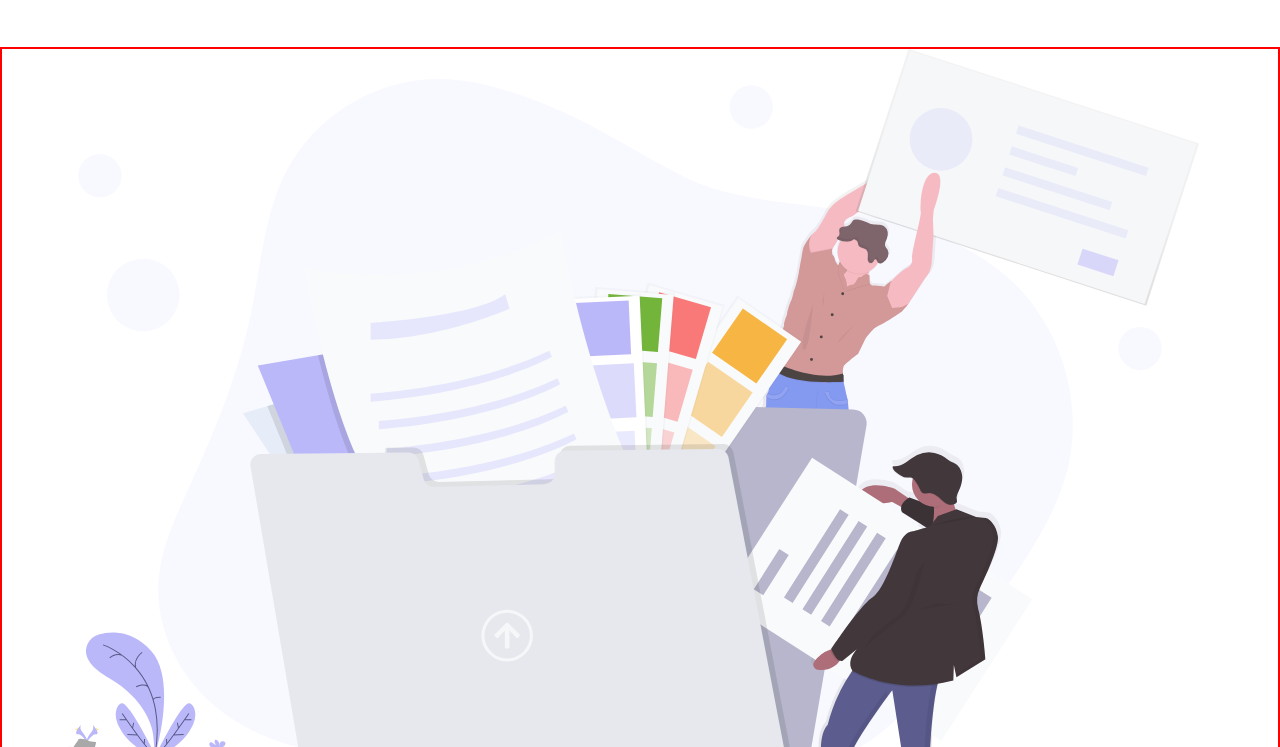
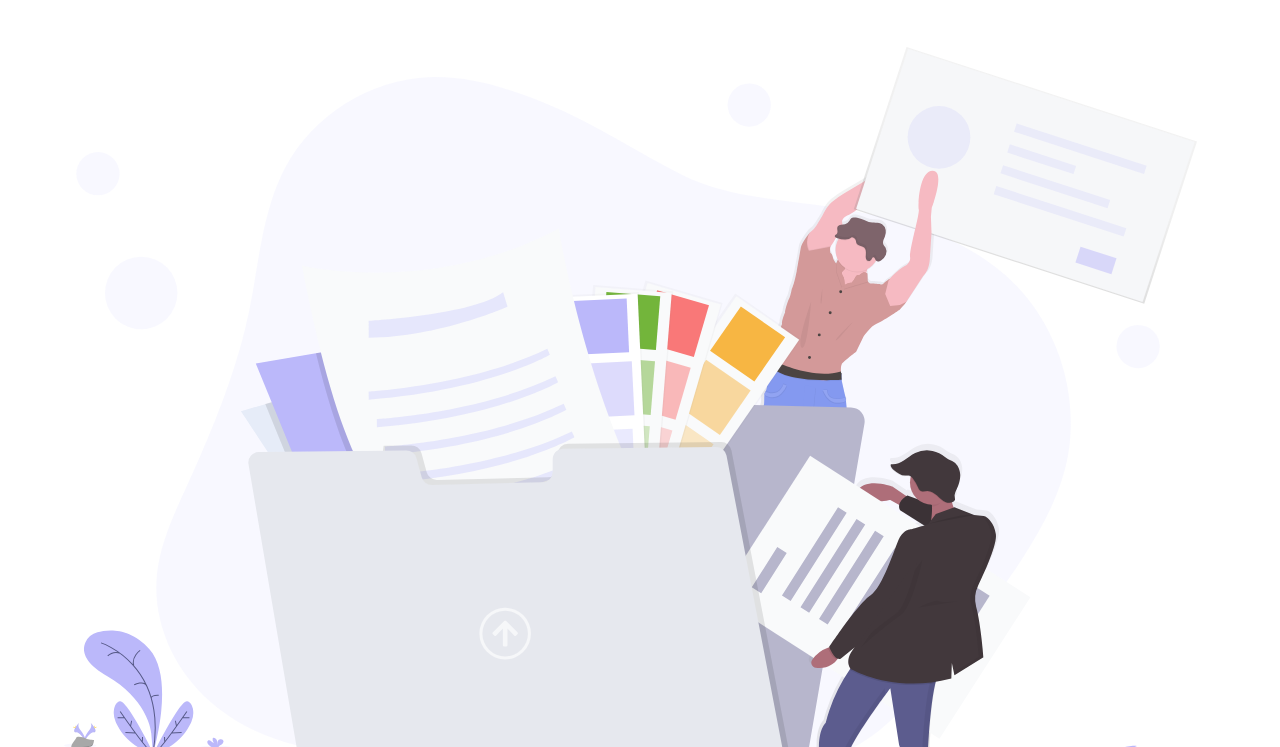
Before and after one commit to victorcodeen/fylo-landing-page, a plain HTML site: page index.html in a window 1280 px wide. Shown: the part 53-800 px from the top of the page. Drawn offline with nearby package versions, Linux system fonts and the light colour scheme.

Commit message:
initial commit

```diff
--- a/style.css
+++ b/style.css
@@ -102,10 +102,6 @@ nav {
 
 .hero__section {
   margin: 40px 0px;
-}
-
-section {
-  border: solid 2px red;
 }
 
 .hero__container {
```
